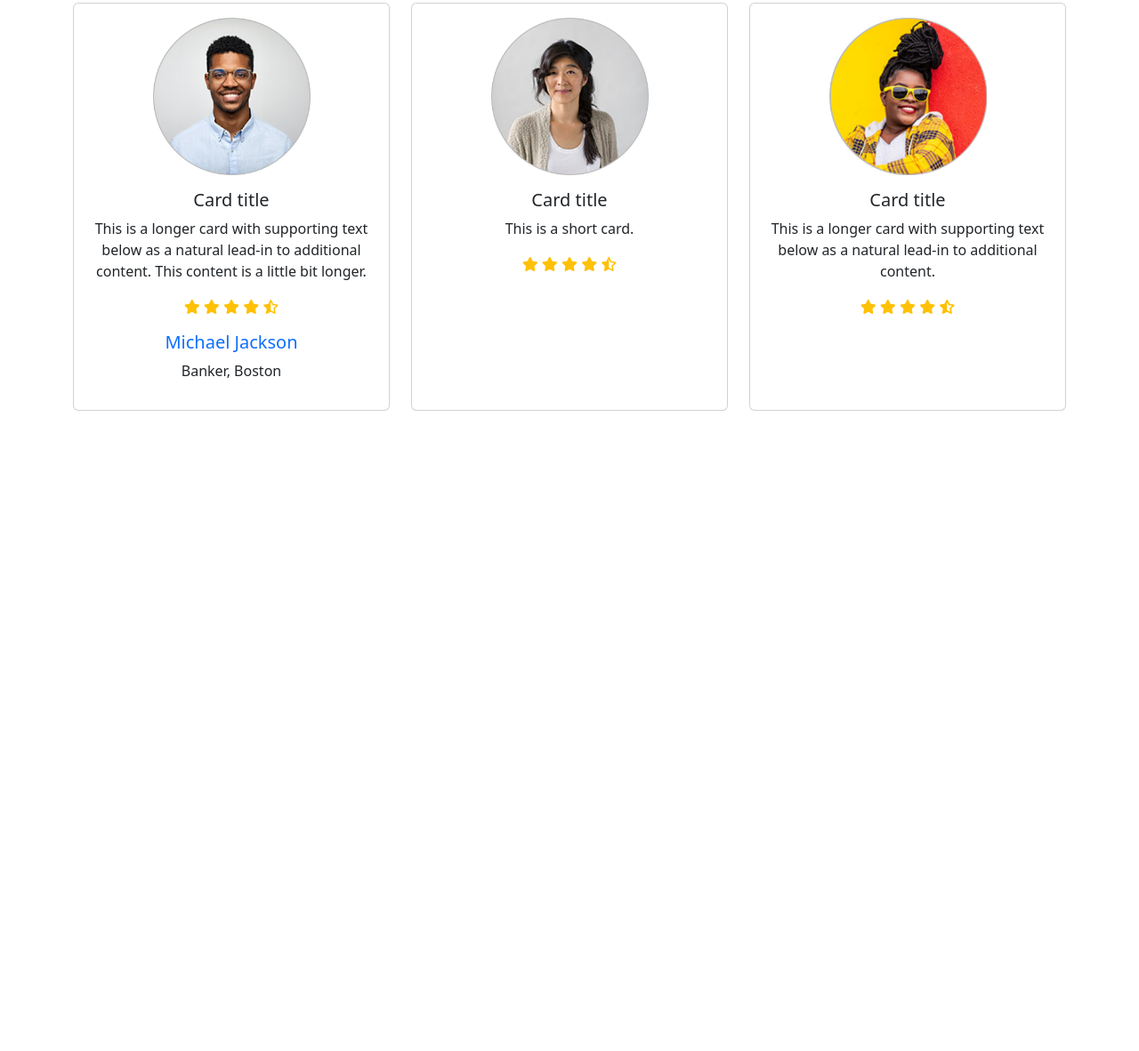
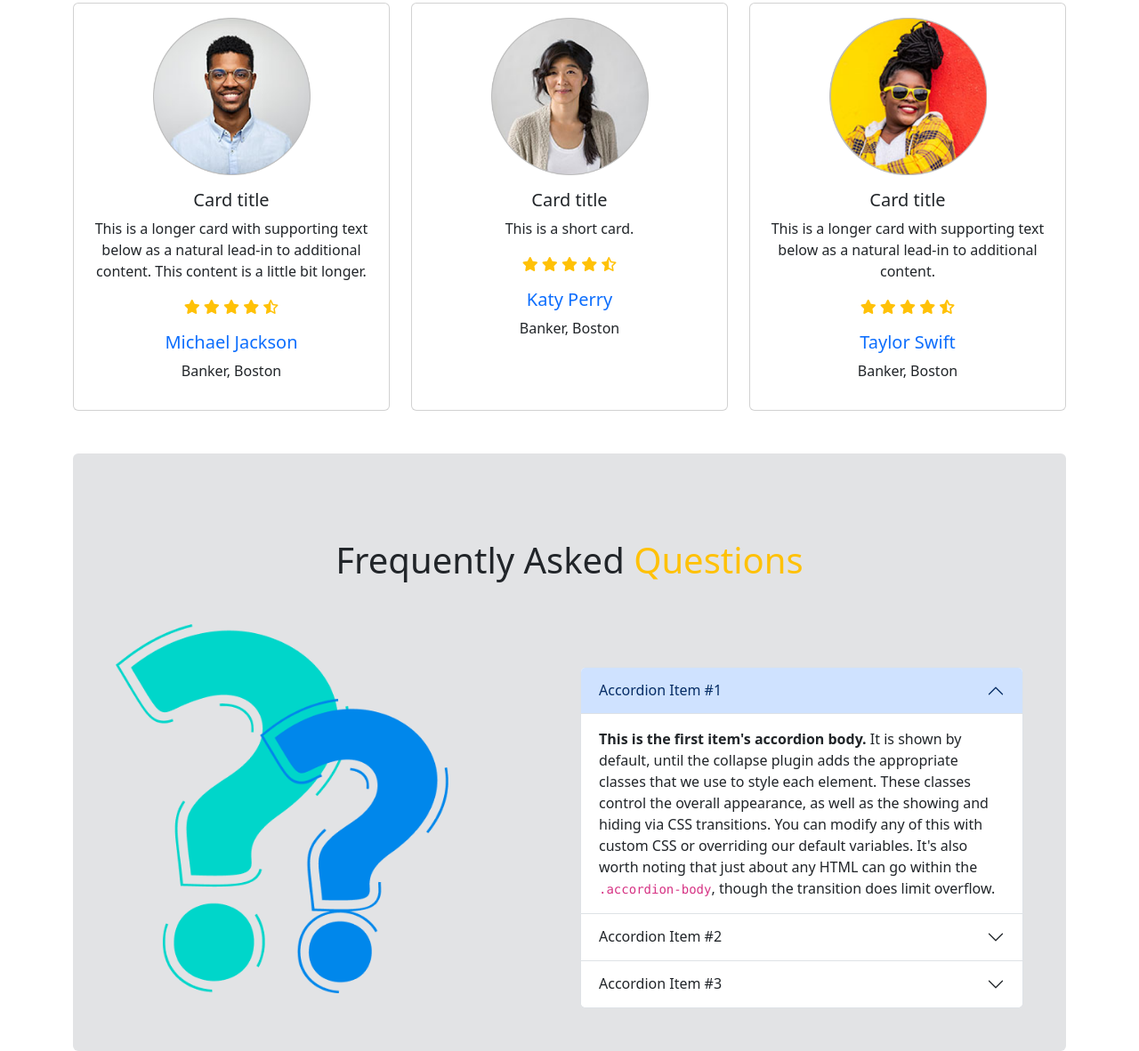
Before and after one commit to ras1k/bikers-zone, a plain HTML site: page index.html in a window 1280 px wide. Shown: the part 1653-2835 px from the top of the page at 89% size. Before the commit the page ends 2115 px from the top, so only its background shows below. Drawn offline with nearby package versions, Linux system fonts and the light colour scheme.

Commit message:
new addition

```diff
--- a/index.html
+++ b/index.html
@@ -184,6 +184,8 @@
                         <i class="fa-solid fa-star"></i>
                         <i class="fa-regular fa-star-half-stroke"></i>
                       </p>
+                      <h5 class="text-primary">Katy Perry</h5>
+                      <p>Banker, Boston</p>
                     </div>
                   </div>
                 </div>
@@ -200,10 +202,59 @@
                         <i class="fa-solid fa-star"></i>
                         <i class="fa-solid fa-star-half-stroke"></i>
                       </p>
+                      <h5 class="text-primary">Taylor Swift</h5>
+                      <p>Banker, Boston</p>
                     </div>
                   </div>
                 </div>
               </div>
+        </section>
+        <section class="mt-5 p-5 bg-secondary-subtle rounded">
+            <h1 class="text-center mt-5 mb-5">Frequently Asked <span class="text-warning">Questions</span></h1>
+
+            <div class="row row-cols-1 row-cols-md-2">
+                <div class="col">
+                    <img src="images/faq.png" class="w-75" alt="">
+                </div>
+                <div class="accordion mt-5" id="accordionExample">
+                    <div class="accordion-item">
+                      <h2 class="accordion-header" id="headingOne">
+                        <button class="accordion-button" type="button" data-bs-toggle="collapse" data-bs-target="#collapseOne" aria-expanded="true" aria-controls="collapseOne">
+                          Accordion Item #1
+                        </button>
+                      </h2>
+                      <div id="collapseOne" class="accordion-collapse collapse show" aria-labelledby="headingOne" data-bs-parent="#accordionExample">
+                        <div class="accordion-body">
+                          <strong>This is the first item's accordion body.</strong> It is shown by default, until the collapse plugin adds the appropriate classes that we use to style each element. These classes control the overall appearance, as well as the showing and hiding via CSS transitions. You can modify any of this with custom CSS or overriding our default variables. It's also worth noting that just about any HTML can go within the <code>.accordion-body</code>, though the transition does limit overflow.
+                        </div>
+                      </div>
+                    </div>
+                    <div class="accordion-item">
+                      <h2 class="accordion-header" id="headingTwo">
+                        <button class="accordion-button collapsed" type="button" data-bs-toggle="collapse" data-bs-target="#collapseTwo" aria-expanded="false" aria-controls="collapseTwo">
+                          Accordion Item #2
+                        </button>
+                      </h2>
+                      <div id="collapseTwo" class="accordion-collapse collapse" aria-labelledby="headingTwo" data-bs-parent="#accordionExample">
+                        <div class="accordion-body">
+                          <strong>This is the second item's accordion body.</strong> It is hidden by default, until the collapse plugin adds the appropriate classes that we use to style each element. These classes control the overall appearance, as well as the showing and hiding via CSS transitions. You can modify any of this with custom CSS or overriding our default variables. It's also worth noting that just about any HTML can go within the <code>.accordion-body</code>, though the transition does limit overflow.
+                        </div>
+                      </div>
+                    </div>
+                    <div class="accordion-item">
+                      <h2 class="accordion-header" id="headingThree">
+                        <button class="accordion-button collapsed" type="button" data-bs-toggle="collapse" data-bs-target="#collapseThree" aria-expanded="false" aria-controls="collapseThree">
+                          Accordion Item #3
+                        </button>
+                      </h2>
+                      <div id="collapseThree" class="accordion-collapse collapse" aria-labelledby="headingThree" data-bs-parent="#accordionExample">
+                        <div class="accordion-body">
+                          <strong>This is the third item's accordion body.</strong> It is hidden by default, until the collapse plugin adds the appropriate classes that we use to style each element. These classes control the overall appearance, as well as the showing and hiding via CSS transitions. You can modify any of this with custom CSS or overriding our default variables. It's also worth noting that just about any HTML can go within the <code>.accordion-body</code>, though the transition does limit overflow.
+                        </div>
+                      </div>
+                    </div>
+                  </div>
+            </div>
         </section>
     </main>
 
```
